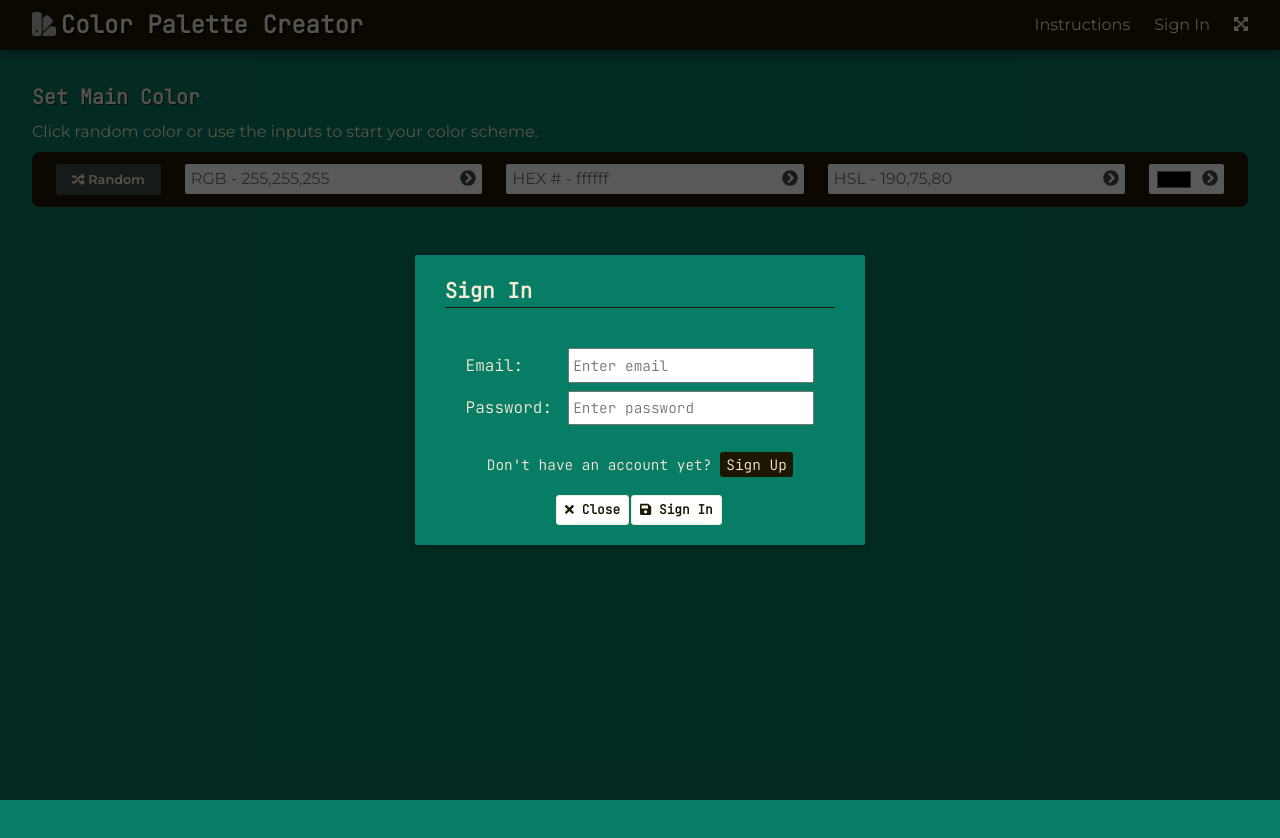
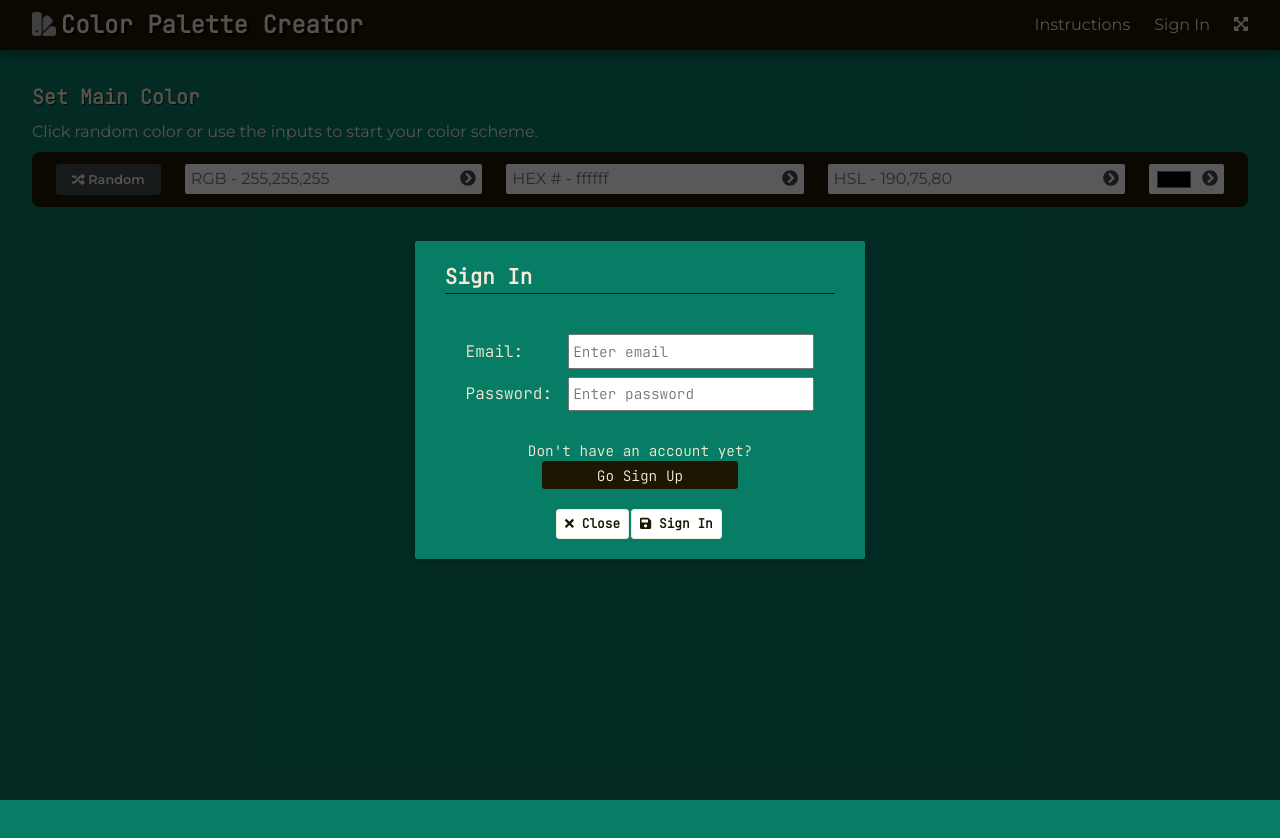
Before and after one commit to rogerio-romao/pallete-creator, a Vue app: page / in a window 1280 px wide. Both pictures are taken after a click on the item "Sign In". Shown: the top 838 px of the page. Built offline with nearby package versions, Linux system fonts and the light colour scheme; no server answers; a web font is replaced by a local one.

Commit message:
switch signin/signup button now block

```diff
--- a/src/components/SignInModal.vue
+++ b/src/components/SignInModal.vue
@@ -47,12 +47,12 @@
           <!-- signin / signup message  -->
           <div v-if="mode === 'signin'" class="switch-mode-msg">
             Don't have an account yet?
-            <span @click="mode = 'signup'">Sign Up</span>
+            <span @click="mode = 'signup'">Go Sign Up</span>
           </div>
 
           <div v-else class="switch-mode-msg">
             Already have an account?
-            <span @click="mode = 'signin'">Sign In</span>
+            <span @click="mode = 'signin'">Go Sign In</span>
           </div>
 
           <!-- error message  -->
--- a/src/style/app.css
+++ b/src/style/app.css
@@ -1040,6 +1040,9 @@ nav .title {
   padding: 0.2rem 0.4rem;
   border-radius: var(--sm-radius);
   transition: color 0.2s;
+  display: block;
+  margin: 0 auto;
+  max-width: 50%;
 }
 
 .sign-in .switch-mode-msg span:hover {
@@ -1055,9 +1058,6 @@ nav .title {
 @media (max-width: 460px) {
   .sign-in .input-wrapper {
     flex-direction: column;
-  }
-  .switch-mode-msg span {
-    display: block;
   }
 }
 
```
